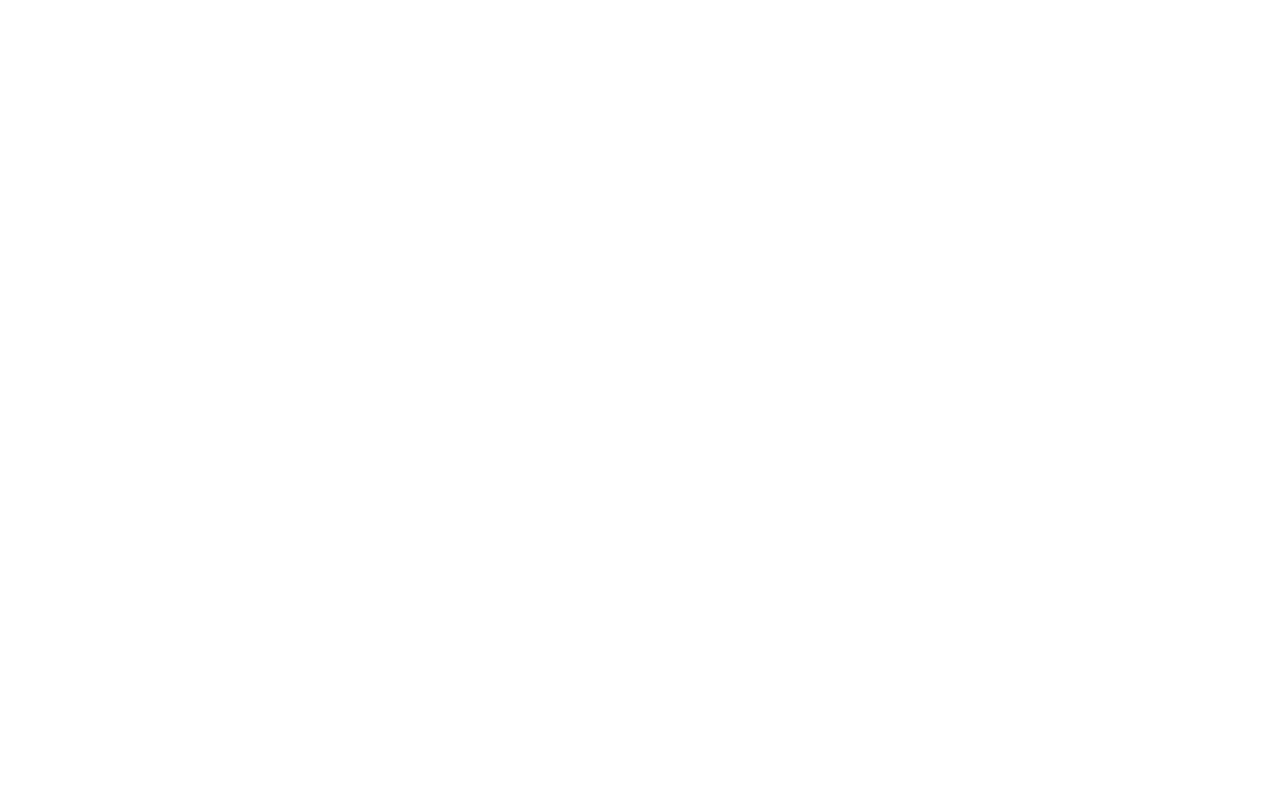
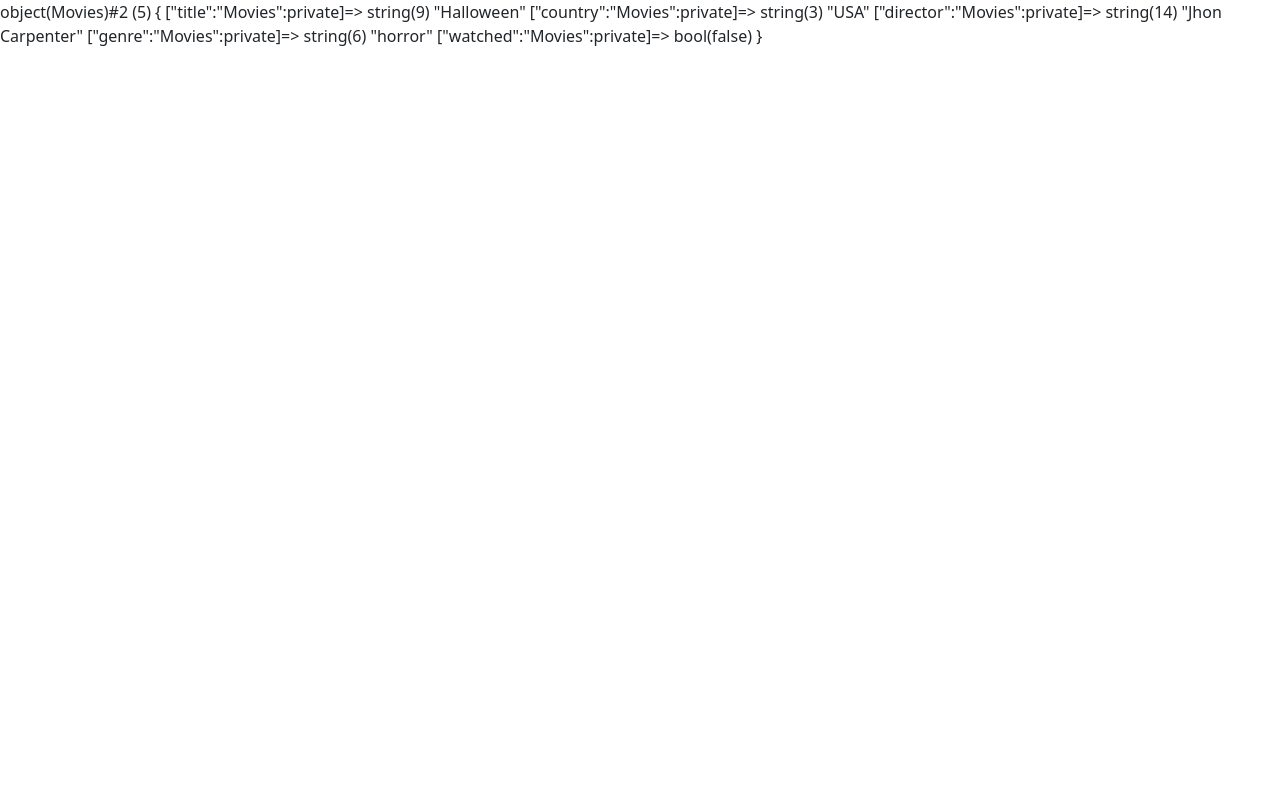
Before and after one commit to FrancescoRispoli17/php-oop-1, a PHP site: page / in a window 1280 px wide. Before the commit the page is empty. Run offline with PHP 8.4, Linux system fonts and the light colour scheme.

Commit message:
[UPD] construct function

```diff
--- a/index.php
+++ b/index.php
@@ -1,6 +1,24 @@
 <?php
 
+class Movies{
 
+    public function __construct(private string $title, private string $country, private string $director, private string $genre, private bool $watched)
+    {
+        $this->title=$title;
+        $this->country=$country;
+        $this->director=$director;
+        $this->genre=$genre;
+        $this->watched=false;
+    }
+    public function __destruct()
+    {
+
+    }
+}
+
+$halloween= new Movies('Halloween','USA','Jhon Carpenter','horror',true);
+
+var_dump($halloween);
 
 ?>
 
```
